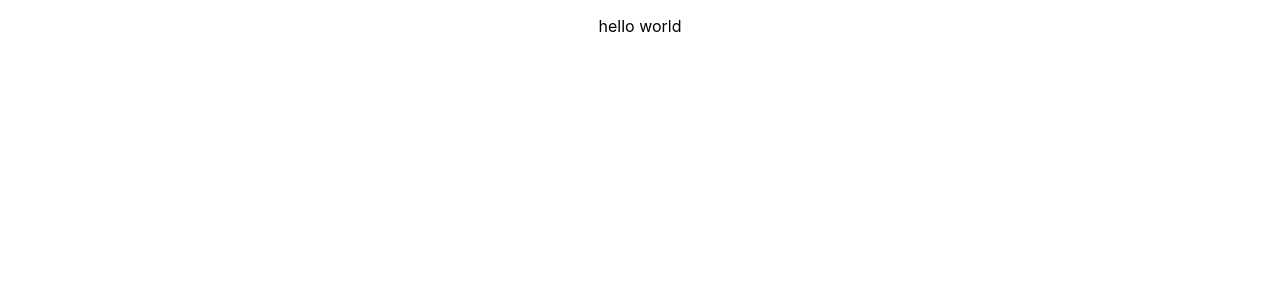
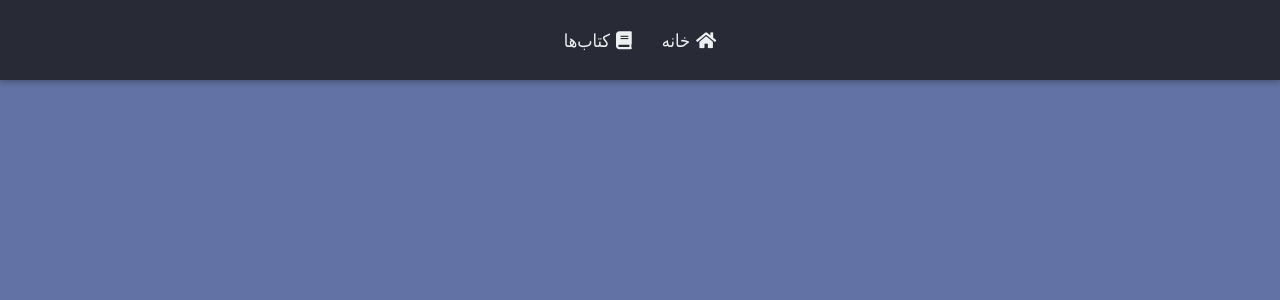
Before and after one commit to AmirPhpDeveloper/learning-reactjs, a React (Create React App) app: page / in a window 1280 px wide. Shown: the top 300 px of the page. Built offline with nearby package versions, Linux system fonts and the light colour scheme.

Commit message:
[UI] Create: Basic homepage component

```diff
--- a/public/index.html
+++ b/public/index.html
@@ -1,5 +1,5 @@
 <!DOCTYPE html>
-<html lang="en">
+<html lang="en" dir="rtl">
   <head>
     <meta charset="utf-8" />
     <link rel="icon" href="%PUBLIC_URL%/favicon.ico" />
@@ -7,12 +7,15 @@
     <meta name="theme-color" content="#000000" />
 
     <link rel="manifest" href="%PUBLIC_URL%/manifest.json" />
+    <link
+      rel="stylesheet"
+      href="https://cdnjs.cloudflare.com/ajax/libs/font-awesome/5.15.4/css/all.min.css"
+    />
 
     <title>React App</title>
   </head>
   <body>
     <noscript>You need to enable JavaScript to run this app.</noscript>
     <div id="root"></div>
-
   </body>
 </html>
--- a/src/App.js
+++ b/src/App.js
@@ -1,9 +1,9 @@
-import './App.css';
-
+import "./App.css";
+import Books from "./components/Books";
 function App() {
   return (
     <div className="App">
-     <p>hello world</p>
+      <Books></Books>
     </div>
   );
 }
--- /dev/null
+++ b/src/assets/colors.js
@@ -0,0 +1,12 @@
+// COLORS.js
+export const BACKGROUND = "#282A36";
+export const CURRENT_LINE = "#44475A";
+export const FOREGROUND = "#F8F8F2";
+export const COMMENT = "#6272A4";
+export const CYAN = "#8BE9FD";
+export const GREEN = "#50FA7B";
+export const ORANGE = "#FFB86C";
+export const PINK = "#FF79C6";
+export const PURPLE = "#BD93F9";
+export const RED = "#FF5555";
+export const YELLOW = "#F1FA8C";
--- /dev/null
+++ b/src/components/Books.jsx
@@ -0,0 +1,79 @@
+import React from "react";
+import { BACKGROUND, COMMENT, PURPLE } from "../assets/colors";
+
+const Navbar = () => {
+  return (
+    <>
+      <nav
+        style={{
+          position: "fixed",
+          top: 0,
+          left: 0,
+          right: 0,
+          height: "60px",
+          display: "flex",
+          justifyContent: "center",
+          alignItems: "center",
+          backgroundColor: BACKGROUND,
+          padding: "10px 0",
+          fontFamily: "'Segoe UI', Tahoma, Geneva, Verdana, sans-serif",
+          boxShadow: "0 2px 6px rgba(0,0,0,0.3)", // سایه نوبار
+          zIndex: 1000,
+        }}
+      >
+        <ul
+          style={{
+            listStyle: "none",
+            display: "flex",
+            gap: "30px",
+            margin: 0,
+            padding: 0,
+          }}
+        >
+          <li>
+            <a
+              href="/"
+              style={{
+                color: "#ecf0f1",
+                textDecoration: "none",
+                fontSize: "18px",
+                display: "flex",
+                alignItems: "center",
+                gap: "6px",
+              }}
+            >
+              <i className="fas fa-home"></i> خانه
+            </a>
+          </li>
+          <li>
+            <a
+              href="/books"
+              style={{
+                color: "#ecf0f1",
+                textDecoration: "none",
+                fontSize: "18px",
+                display: "flex",
+                alignItems: "center",
+                gap: "6px",
+              }}
+            >
+              <i className="fas fa-book"></i> کتاب‌ها
+            </a>
+          </li>
+        </ul>
+      </nav>
+
+      <div
+        style={{
+          marginTop: "60px", // برای اینکه محتوا زیر نوبار قرار بگیره
+          minHeight: "calc(100vh - 60px)", // کل ارتفاع صفحه منهای نوبار
+          backgroundColor: COMMENT, // بک‌گراند کل فضای زیر نوبار
+        }}
+      >
+        {/* اینجا محتوای صفحه قرار میگیره، مثلا Outlet */}
+      </div>
+    </>
+  );
+};
+
+export default Navbar;
```
